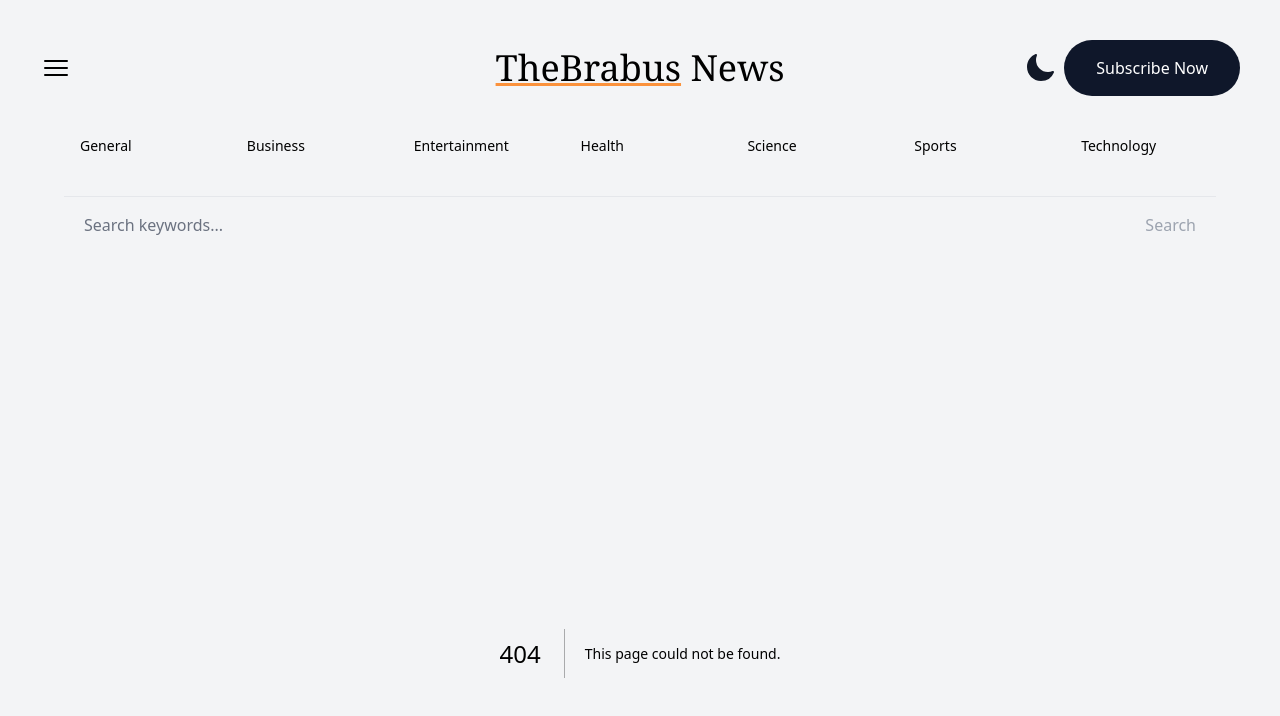
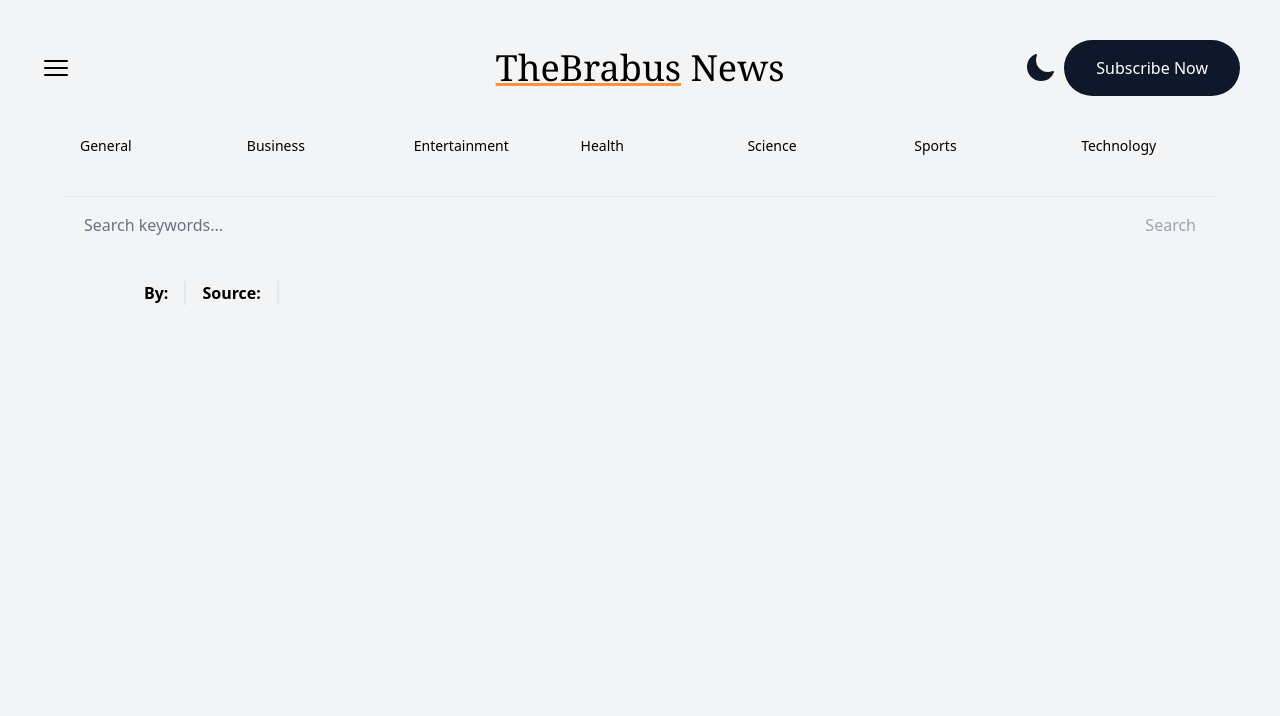
Before and after one commit to jp2mesquita/jp-news_jp2mesquita, a Next.js app: page /article in a window 1280 px wide. Before the commit this address had no page. Shown: the top 716 px of the page. Built offline with nearby package versions, Linux system fonts and the light colour scheme.

Commit message:
feat: create a article page based on the shosen article

```diff
--- /dev/null
+++ b/app/article/page.tsx
@@ -0,0 +1,42 @@
+import { notFound } from 'next/navigation'
+
+interface ArticlePageProps {
+  searchParams?: Article
+}
+
+ export default function ArticlePage({ searchParams }: ArticlePageProps){
+  if((searchParams && Object.entries(searchParams).length === 0) || !searchParams){
+    return notFound()
+  }
+
+  const article: Article = searchParams
+
+  return(
+    <article>
+      <section className='flex flex-col lg:flex-row pb-24 px-0 lg:px-10'>
+
+      {article.image && (
+        <img
+          className="h-50 max-w-md mx-auto md:max-w-lg lg:max-w-xl object-cover rounded-lg shadow-md"
+          src={article.image}
+          alt={article.title}
+        />
+        )}
+
+        <div className='px-10'>
+          <h1 className='headerTitle px-0 no-underline pb-2'>
+            {article.title}
+          </h1>
+
+          <div className='flex divide-x-2 space-x-4'>
+            <h2 className='font-bold'>By: {article.author}</h2>
+            <h2 className='font-bold pl-4'>Source: {article.source}</h2>
+            <p className='pl-4'>{article.published_at}</p>
+          </div>
+
+          <p className='pt-4'>{article.description}</p>
+        </div>
+      </section>
+    </article>
+  )
+ }
--- a/styles/globals.css
+++ b/styles/globals.css
@@ -6,4 +6,9 @@
   .navLink {
     @apply hover:underline decoration-orange-400 text-center decoration-2 active:underline underline-offset-8 rounded-full p-4 cursor-pointer hover:font-bold capitalize hover:scale-110 transition-transform duration-200 ease-out;
   }
+
+  .headerTitle {
+    @apply text-4xl font-serif capitalize px-10 pt-5 underline decoration-orange-400 decoration-2 underline-offset-4 decoration-double
+
+  }
 }
```
